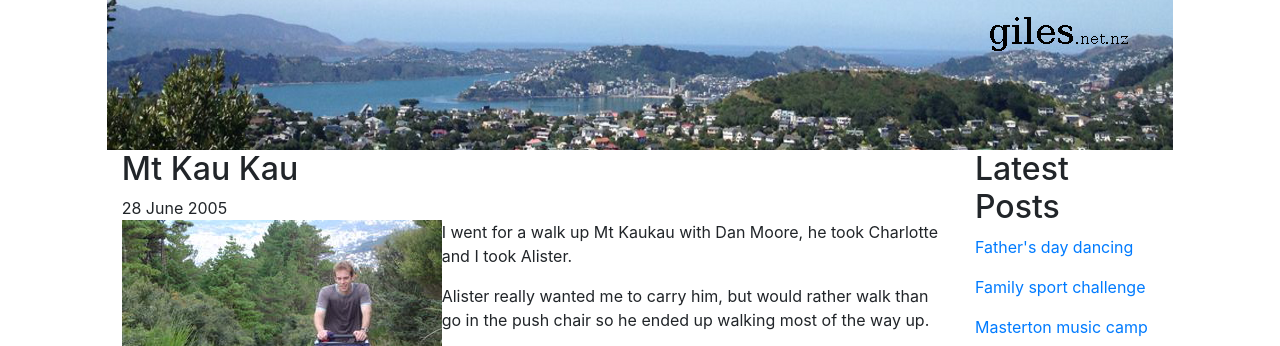
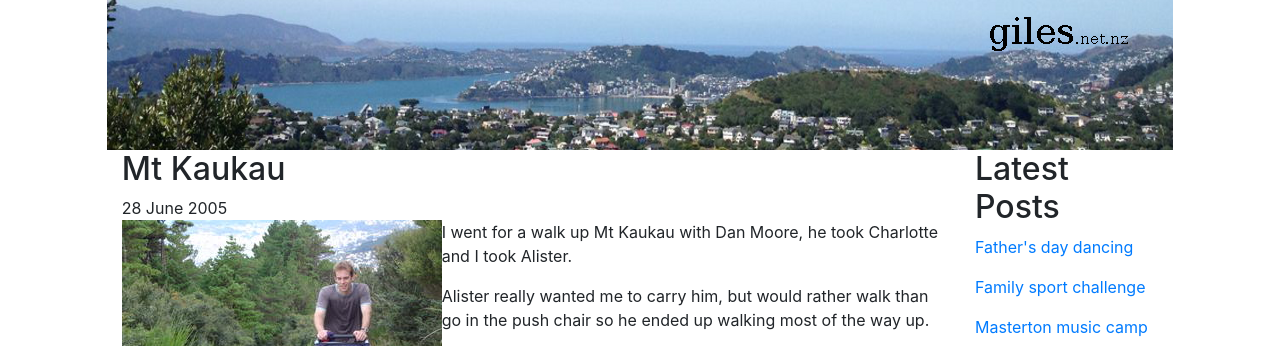
Before and after one commit to egiles/egiles.github.com, a Jekyll site: the page built from _posts/2005-06-28-mt-kaukau.markdown, in a window 1280 px wide. Shown: the top 346 px of the page. Built offline with Jekyll 4.4.1, drawn with Linux system fonts in a browser that asks for light colours.

Commit message:
Fix the spelling for Mt Kaukau

```diff
--- a/_layouts/default.html
+++ b/_layouts/default.html
@@ -8,7 +8,6 @@
     <!-- Additional meta tags -->
     <meta name="author" content="Evan Giles" />
     <meta name="description" content="Personal photo blog for Evan Giles." />
-    <meta name="keywords" content="personal, nz, new zealand, blog, evan giles, photos, family" />
 
     <!-- Bootstrap CSS -->
     <link rel="stylesheet" href="https://cdn.jsdelivr.net/npm/bootstrap@4.6.0/dist/css/bootstrap.min.css" integrity="sha384-B0vP5xmATw1+K9KRQjQERJvTumQW0nPEzvF6L/Z6nronJ3oUOFUFpCjEUQouq2+l" crossorigin="anonymous">
--- a/_posts/2005-06-28-mt-kaukau.markdown
+++ b/_posts/2005-06-28-mt-kaukau.markdown
@@ -1,6 +1,6 @@
 ---
 layout: post
-title: Mt Kau Kau
+title: Mt Kaukau
 ---
 <div class="media">
   <img src="/images/content/dsc00663.jpg" alt="photo"/>
--- a/_posts/2020-05-08-pandemic.markdown
+++ b/_posts/2020-05-08-pandemic.markdown
@@ -6,7 +6,7 @@ The world has been in lockdown due to the covid19 pandemic, during all this, Son
 Family have been doing weekly online video conferencing... and each week they have
 been issueing challenges.
 
-This week we did a sport challenge, so we decided to climb Mt Kau Kau every day.  We
+This week we did a sport challenge, so we decided to climb Mt Kaukau every day.  We
 took a quick video at the top each day and this is the result.
 
 If you look closely, you can see that even though we all climbed up a couple of times,
```
